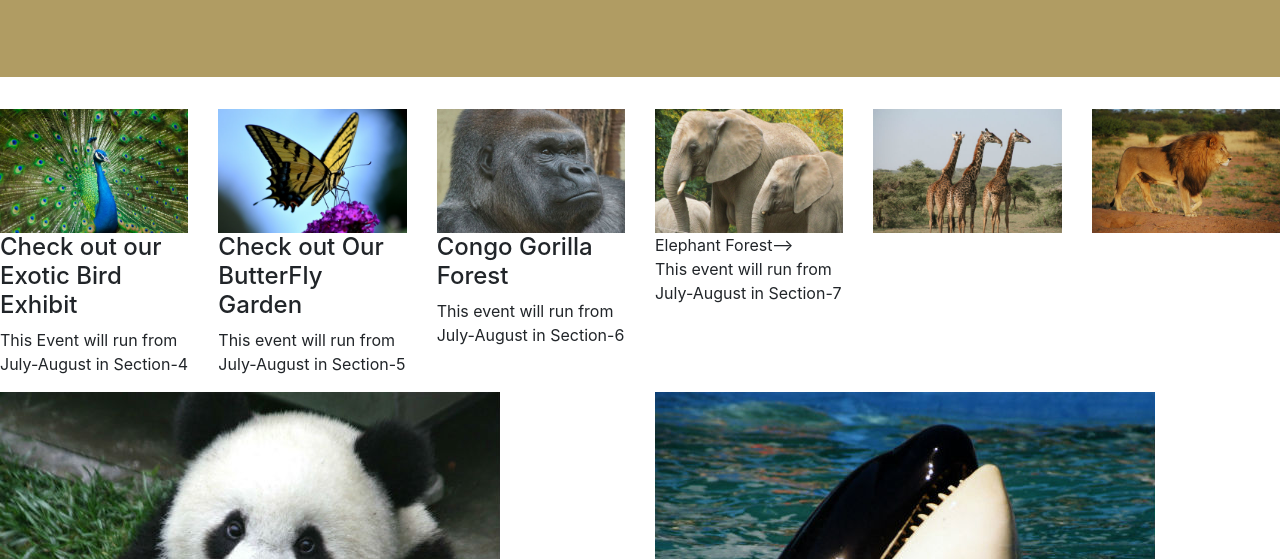
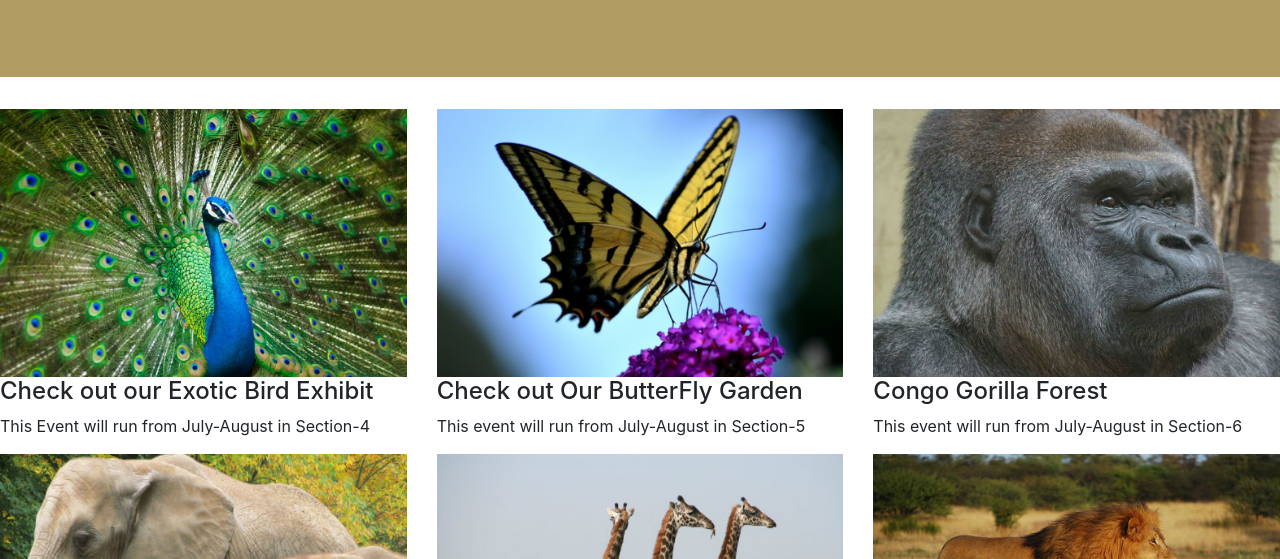
Before and after one commit to AngelaLLano1/phase2-zoo, a plain HTML site: page attractions.html in a window 1280 px wide. Shown: the part 241-800 px from the top of the page. Drawn offline with nearby package versions, Linux system fonts and the light colour scheme.

Commit message:
changed the grid on the attraction page

```diff
--- a/attractions.html
+++ b/attractions.html
@@ -88,7 +88,7 @@
   <div class="container-fuild" id="attractions">
 
   <div class="row">
-    <div class="col-md-6 col-lg-4 col-xl-2">
+    <div class="col-md-6 col-lg-4">
     <!--<div class="shadow-lg p-3 mb-5 bg-white rounded">Larger shadow
   -->  <img class="img-fluid" src="images/peacock-2.jpg">
     <h4>Check out our Exotic Bird Exhibit</h4>
@@ -96,30 +96,30 @@
     </div>
 
 
-    <div class="col-md-6 col-lg-4 col-xl-2">
+    <div class="col-md-6 col-lg-4">
       <img class="img-fluid" src="images/butterfly.jpeg">
       <h4> Check out Our ButterFly Garden </h4>
       <p>This event will run from July-August in Section-5</p>
     </div>
 
 
-    <div class="col-md-6 col-lg-4 col-xl-2">
+    <div class="col-md-6 col-lg-4">
       <!--<div class="shadow-lg p-3 mb-5 bg-white rounded">Larger shadow-->
       <img class="img-fluid" src="images/gorilla-500.jpg">
       <h4>Congo Gorilla Forest</h4>
       <p>This event will run from July-August in Section-6</p>
     </div>
 
-    <div class="col-md-6 col-lg-4 col-xl-2">
+    <div class="col-md-6 col-lg-4">
      <img class="img-fluid" src="images/elephant-500.jpg"
      <h4>Elephant Forest</h4>-->
      <p>This event will run from July-August in Section-7</p>
     </div>
-    <div class="col-md-6 col-lg-4 col-xl-2">
+    <div class="col-md-6 col-lg-4">
         <img class="img-fluid" src="images/giraffe-500.jpg">
       </div><!--end of Col-1-->
 
-    <div class="col-md-6 col-lg-4 col-xl-2">
+    <div class="col-md-6 col-lg-4">
       <img class="img-fluid" src="images/lion-500.jpg">
     </div>
 
```
